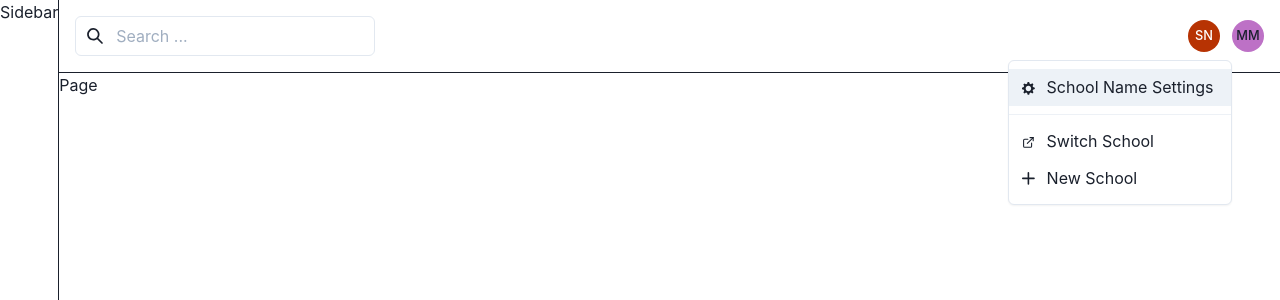
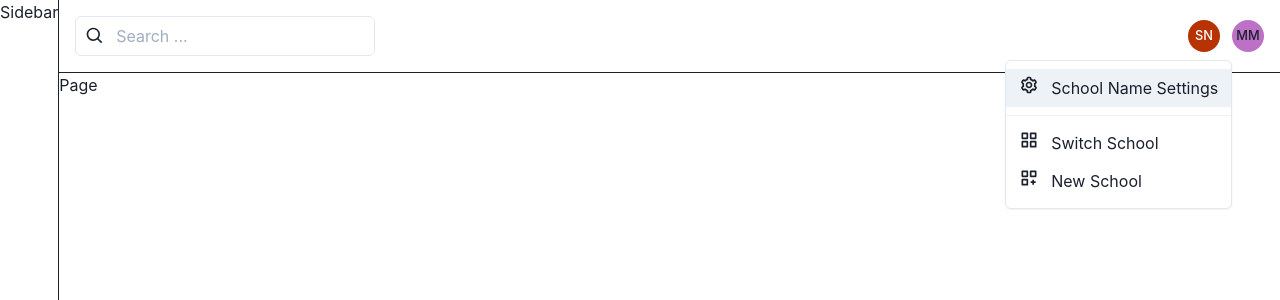
Before and after one commit to mattmuirhead/scheduler, a React (Create React App) app: page /dashboard in a window 1280 px wide. Both pictures are taken after a click on the button "School Settings". Shown: the top 300 px of the page. Built offline with nearby package versions, Linux system fonts and the light colour scheme.

Commit message:
New icon set

```diff
--- a/package.json
+++ b/package.json
@@ -13,6 +13,7 @@
     "framer-motion": "^4",
     "react": "^17.0.2",
     "react-dom": "^17.0.2",
+    "react-icons": "^4.2.0",
     "react-router-dom": "^5.3.0",
     "react-scripts": "4.0.3",
     "web-vitals": "^1.0.1"
--- a/src/components/Header/index.js
+++ b/src/components/Header/index.js
@@ -1,6 +1,7 @@
 import {
   Avatar,
   Flex,
+  Icon,
   InputGroup,
   InputLeftElement,
   Input,
@@ -11,11 +12,13 @@ import {
   MenuList,
 } from '@chakra-ui/react'
 import {
-  SearchIcon,
-  SettingsIcon,
-  ExternalLinkIcon,
-  AddIcon,
-} from '@chakra-ui/icons'
+  BiSearch,
+  BiCog,
+  BiLogOutCircle,
+  BiUserCircle,
+  BiCustomize,
+  BiGridAlt,
+} from 'react-icons/bi'
 
 const Header = () => {
   return (
@@ -28,7 +31,7 @@ const Header = () => {
       <InputGroup maxWidth="300px">
         <InputLeftElement
           pointerEvents="none"
-          children={<SearchIcon />}
+          children={<Icon as={BiSearch} boxSize={5} />}
         />
         <Input type="search" placeholder="Search ..." />
       </InputGroup>
@@ -42,14 +45,14 @@ const Header = () => {
             <Avatar size="sm" name="School Name" mx={3} />
           </MenuButton>
           <MenuList>
-            <MenuItem icon={<SettingsIcon />}>
+            <MenuItem icon={<Icon as={BiCog} boxSize={5} />}>
               School Name Settings
             </MenuItem>
             <MenuDivider />
-            <MenuItem icon={<ExternalLinkIcon />}>
+            <MenuItem icon={<Icon as={BiGridAlt} boxSize={5} />}>
               Switch School
             </MenuItem>
-            <MenuItem icon={<AddIcon />}>
+            <MenuItem icon={<Icon as={BiCustomize} boxSize={5} />}>
               New School
             </MenuItem>
           </MenuList>
@@ -63,10 +66,10 @@ const Header = () => {
             <Avatar size="sm" name="Matt Muirhead" />
           </MenuButton>
           <MenuList>
-            <MenuItem icon={<SettingsIcon />}>
+            <MenuItem icon={<Icon as={BiUserCircle} boxSize={5} />}>
               User Settings
             </MenuItem>
-            <MenuItem icon={<ExternalLinkIcon />}>
+            <MenuItem icon={<Icon as={BiLogOutCircle} boxSize={5} />}>
               Logout
             </MenuItem>
           </MenuList>
```
Also changed, not shown: 1 other file (tests, documents, lock files or other folders).
